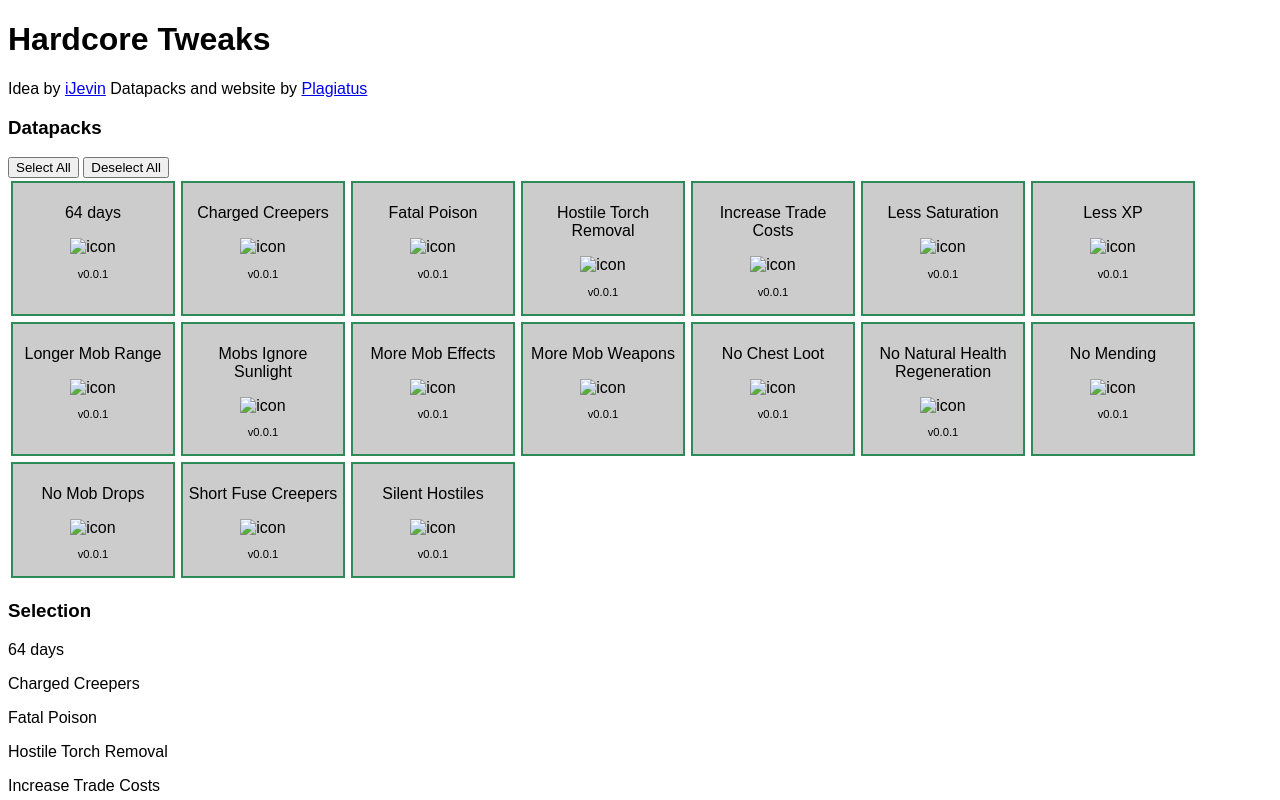
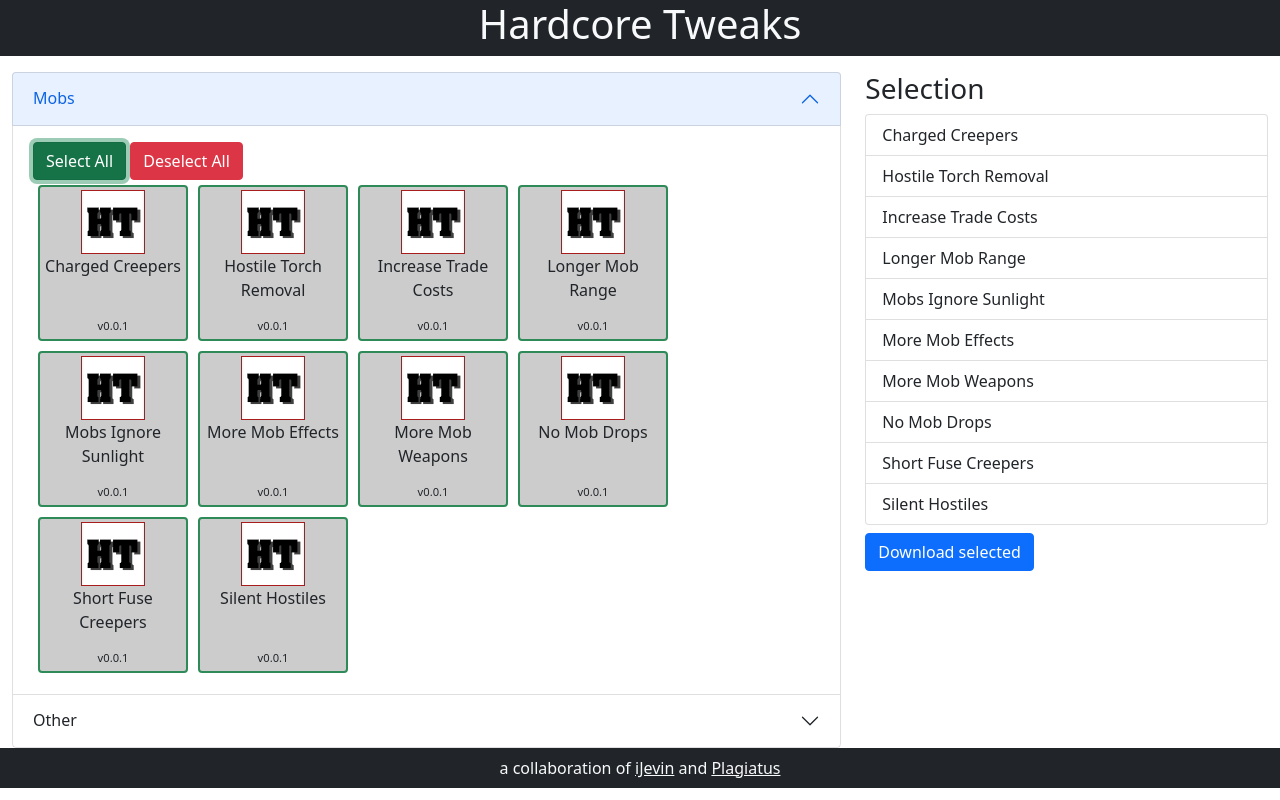
Before and after one commit to Plagiatus/HardcoreTweaks, a plain HTML site: page docs/index.html in a window 1280 px wide. Both pictures are taken after a click on the button "Select All". Shown: the top 800 px of the page. Drawn offline with nearby package versions, Linux system fonts and the light colour scheme.

Commit message:
bootstrap and some functionality

```diff
--- a/docs/index.html
+++ b/docs/index.html
@@ -5,23 +5,27 @@
     <meta charset="UTF-8">
     <meta name="viewport" content="width=device-width, initial-scale=1.0">
     <title>Hardcore Tweaks</title>
+    <link href="https://cdn.jsdelivr.net/npm/bootstrap@5.0.0-beta1/dist/css/bootstrap.min.css" rel="stylesheet"
+        integrity="sha384-giJF6kkoqNQ00vy+HMDP7azOuL0xtbfIcaT9wjKHr8RbDVddVHyTfAAsrekwKmP1" crossorigin="anonymous">
     <link rel="stylesheet" href="style.css">
-    <script src="jszip.min.js"></script>
-    <script src="jszip-utils.min.js"></script>
-    <script src="FileSaver.min.js"></script>
-    <script src="script.js" defer></script>
+    <script src="scripts/jszip.min.js"></script>
+    <script src="scripts/jszip-utils.min.js"></script>
+    <script src="scripts/FileSaver.min.js"></script>
+    <script src="scripts/bootstrap.bundle.min.js"></script>
+    <script src="scripts/script.js" defer></script>
 </head>
 
 <body>
     <header>
-        <h1>Hardcore Tweaks</h1>
-        <p><span>Idea by <a href="https://streamerlinks.com/iJevin" target="_blank" rel="noopener noreferrer">iJevin</a></span> <span>Datapacks and website by <a href="https://plagiatus.net" target="_blank" rel="noopener noreferrer">Plagiatus</a></span></p>
+        <h1 id="pagetitle">Hardcore Tweaks</h1>
     </header>
     <main>
-        <div id="category-wrapper">
+        <div class="container-fluid">
+            <div class="row align-items-start">
+                <div id="category-wrapper" class="col-8 accordion">
 
                 </div>
-        <div id="selection-wrapper">
+                <div id="selection-wrapper" class="col">
                     <h3>Selection</h3>
                     <div id="selection">
                         Nothing selected
@@ -29,26 +33,44 @@
                     <div id="warnings">
 
                     </div>
-            <button id="download" disabled>Download selected</button>
+                    <button id="download" disabled class="btn btn-primary mt-2">Download selected</button>
+                </div>
+            </div>
         </div>
     </main>
+    <footer>
+        <div id="credit">
+            <span>
+                a collaboration of
+                <a href="https://streamerlinks.com/iJevin" target="_blank" rel="noopener noreferrer">iJevin</a>
+                and
+                <a href="https://plagiatus.net" target="_blank" rel="noopener noreferrer">Plagiatus</a>
+            </span>
+        </div>
+    </footer>
 </body>
 
 <template id="template-pack">
     <div class="pack">
+        <img src="" alt="icon" class="pack-icon">
         <p class="pack-title">Title</p>
-        <img src="" alt="icon" class="pack-icon">
         <p class="pack-version">v0.0.1</p>
         <div class="pack-description">Description</div>
     </div>
 </template>
 <template id="template-category">
-    <div class="category">
-        <h3 class="category-title">Title</h3>
-        <button class="selectall">Select All</button>
-        <button class="deselectall">Deselect All</button>
-        <div class="packs-wrapper">
-
+    <div class="category accordion-item">
+        <h3 class="accordion-header">
+            <button class="category-title accordion-button collapsed" type="button" data-bs-toggle="collapse">
+                Title
+            </button>
+        </h3>
+        <div class="category-content accordion-collapse collapse" data-bs-parent="#category-wrapper">
+            <div class="accordion-body">
+                <button class="selectall btn btn-success">Select All</button>
+                <button class="deselectall btn btn-danger">Deselect All</button>
+                <div class="packs-wrapper"></div>
+            </div>
         </div>
     </div>
 </template>
--- a/docs/release.json
+++ b/docs/release.json
@@ -1,32 +1,14 @@
 [
     {
-        "name": "Datapacks",
+        "name": "Mobs",
         "description": "",
         "packs": [
-            {
-                "title": "64 days",
-                "description": "Start the game on day 64 for maximum local difficulty",
-                "icon": "",
-                "warning": "",
-                "link": "HT_64Days",
-                "latest": "0.0.1",
-                "video": ""
-            },
             {
                 "title": "Charged Creepers",
                 "description": "Some creepers are charged by default",
                 "icon": "",
                 "warning": "",
                 "link": "HT_ChargedCreepers",
-                "latest": "0.0.1",
-                "video": ""
-            },
-            {
-                "title": "Fatal Poison",
-                "description": "Poison is not only more potent, but also kills you.",
-                "icon": "",
-                "warning": "",
-                "link": "HT_FatalPoison",
                 "latest": "0.0.1",
                 "video": ""
             },
@@ -45,24 +27,6 @@
                 "icon": "",
                 "warning": "",
                 "link": "HT_IncreaseTradeCost",
-                "latest": "0.0.1",
-                "video": ""
-            },
-            {
-                "title": "Less Saturation",
-                "description": "The effective saturation of food is halved.",
-                "icon": "",
-                "warning": "",
-                "link": "HT_LessSaturation",
-                "latest": "0.0.1",
-                "video": ""
-            },
-            {
-                "title": "Less XP",
-                "description": "All XP sources provide less XP",
-                "icon": "",
-                "warning": "",
-                "link": "HT_LessXP",
                 "latest": "0.0.1",
                 "video": ""
             },
@@ -103,33 +67,6 @@
                 "video": ""
             },
             {
-                "title": "No Chest Loot",
-                "description": "Generated chests don't contain any loot.",
-                "icon": "",
-                "warning": "This overwrites all loot tables for chest in the game!",
-                "link": "HT_NoChestLoot",
-                "latest": "0.0.1",
-                "video": ""
-            },
-            {
-                "title": "No Natural Health Regeneration",
-                "description": "There is no natural health regeneration",
-                "icon": "",
-                "warning": "",
-                "link": "HT_NoHealthRegeneration",
-                "latest": "0.0.1",
-                "video": ""
-            },
-            {
-                "title": "No Mending",
-                "description": "All occurences of mending are removed from the game.",
-                "icon": "",
-                "warning": "",
-                "link": "HT_NoMending",
-                "latest": "0.0.1",
-                "video": ""
-            },
-            {
                 "title": "No Mob Drops",
                 "description": "Mobs don't drop any of their normal drops.",
                 "icon": "",
@@ -156,6 +93,76 @@
                 "latest": "0.0.1",
                 "video": ""
             }
+
+        ]
+    },
+    {
+        "name": "Other",
+        "description": "",
+        "packs": [
+            {
+                "title": "64 days",
+                "description": "Start the game on day 64 for maximum local difficulty",
+                "icon": "",
+                "warning": "",
+                "link": "HT_64Days",
+                "latest": "0.0.1",
+                "video": ""
+            },
+            {
+                "title": "Fatal Poison",
+                "description": "Poison is not only more potent, but also kills you.",
+                "icon": "",
+                "warning": "",
+                "link": "HT_FatalPoison",
+                "latest": "0.0.1",
+                "video": ""
+            },
+            {
+                "title": "Less Saturation",
+                "description": "The effective saturation of food is halved.",
+                "icon": "",
+                "warning": "",
+                "link": "HT_LessSaturation",
+                "latest": "0.0.1",
+                "video": ""
+            },
+            {
+                "title": "Less XP",
+                "description": "All XP sources provide less XP",
+                "icon": "",
+                "warning": "",
+                "link": "HT_LessXP",
+                "latest": "0.0.1",
+                "video": ""
+            },
+            {
+                "title": "No Chest Loot",
+                "description": "Generated chests don't contain any loot.",
+                "icon": "",
+                "warning": "This overwrites all loot tables for chest in the game!",
+                "link": "HT_NoChestLoot",
+                "latest": "0.0.1",
+                "video": ""
+            },
+            {
+                "title": "No Natural Health Regeneration",
+                "description": "There is no natural health regeneration",
+                "icon": "",
+                "warning": "",
+                "link": "HT_NoHealthRegeneration",
+                "latest": "0.0.1",
+                "video": ""
+            },
+            {
+                "title": "No Mending",
+                "description": "All occurences of mending are removed from the game.",
+                "icon": "",
+                "warning": "",
+                "link": "HT_NoMending",
+                "latest": "0.0.1",
+                "video": ""
+            }
         ]
     }
 ]
--- a/docs/script.js
+++ b/docs/scripts/script.js
@@ -18,12 +18,22 @@ function genPage() {
     let packTemplate = document.getElementById("template-pack");
     let categoryWrapper = document.getElementById("category-wrapper");
 
+    let first = true;
     for (let category of packs) {
         let newCat = categoryTemplate.content.cloneNode(true);
-        newCat.querySelector(".category-title").innerText = category.name;
+        let title = newCat.querySelector(".category-title");
+        title.innerText = category.name;
+        title.setAttribute("data-bs-target", "#" + removeSpaces(category.name));
         let packsWrapper = newCat.querySelector(".packs-wrapper");
         newCat.querySelector(".selectall").addEventListener("click", selectAll);
         newCat.querySelector(".deselectall").addEventListener("click", deselectAll);
+        newCat.querySelector(".category-content").id = removeSpaces(category.name);
+
+        if (first) {
+            title.classList.remove("collapsed");
+            newCat.querySelector(".category-content").classList.add("show");
+            first = false;
+        }
 
         categoryWrapper.appendChild(newCat);
         for (let pack of category.packs) {
@@ -33,6 +43,14 @@ function genPage() {
             description.innerText = pack.description;
             let packDiv = newPack.querySelector(".pack");
             packDiv.addEventListener("click", toggleSelect);
+
+            let icon = newPack.querySelector("img");
+            if (pack.icon) {
+                icon.src = "img/" + pack.icon;
+            } else {
+                icon.src = "img/placeholder.jpg";
+            }
+
             packsWrapper.appendChild(newPack);
 
             function toggleSelect() {
@@ -48,17 +66,22 @@ function genPage() {
         }
 
         function selectAll() {
-            selection = [];
-            selection.push(...category.packs);
-            let selectionDivs = document.getElementsByClassName("pack");
+            for (let pack of category.packs) {
+                if (!selection.includes(pack))
+                    selection.push(pack);
+            }
+            let selectionDivs = packsWrapper.getElementsByClassName("pack");
             for (let div of selectionDivs) {
                 div.classList.add("selected");
             }
             updateSelected();
         }
         function deselectAll() {
-            selection = [];
-            let selectionDivs = document.getElementsByClassName("pack");
+            for (let pack of category.packs) {
+                if (selection.includes(pack))
+                    selection.splice(selection.indexOf(pack), 1);
+            }
+            let selectionDivs = packsWrapper.getElementsByClassName("pack");
             for (let div of selectionDivs) {
                 div.classList.remove("selected");
             }
@@ -70,10 +93,13 @@ function genPage() {
 function updateSelected() {
     let selectionDiv = document.getElementById("selection");
     selectionDiv.innerHTML = "";
+    let ul = document.createElement("ul");
+    ul.classList.add("list-group")
     for (let pack of selection) {
-        let p = document.createElement("p");
-        p.innerText = pack.title;
-        selectionDiv.appendChild(p);
+        let li = document.createElement("li");
+        li.innerText = pack.title;
+        li.classList.add("list-group-item")
+        ul.appendChild(li);
     }
 
     let dlButton = document.getElementById("download");
@@ -81,6 +107,8 @@ function updateSelected() {
     if (selection.length == 0) {
         selectionDiv.innerText = "Nothing selected";
         dlButton.disabled = true;
+    } else {
+        selectionDiv.appendChild(ul);
     }
 }
 
@@ -108,3 +136,7 @@ function urlToPromise(url) {
         });
     });
 }
+
+function removeSpaces(s) {
+    return s.replace(" ", "");
+}
--- a/docs/style.css
+++ b/docs/style.css
@@ -1,5 +1,9 @@
 body {
-    font-family: Arial, Helvetica, sans-serif;
+    user-select: none;
+    min-height: 100vh;
+    position: relative;
+    display: flex;
+    flex-direction: column;
 }
 
 .pack-icon {
@@ -19,15 +23,27 @@ body {
     padding: 5px;
     text-align: center;
     position: relative;
+    cursor: pointer;
+    display: flex;
+    flex-direction: column;
+    align-items: center;
+}
+
+.pack-description, .pack {
+    border-radius: .25rem;
 }
 
 .pack.selected {
     background-color: rgba(0, 0, 0, 0.2);
-    outline: 2px solid seagreen;
+    border: 2px solid seagreen;
+    padding: 3px;
 }
 
 .pack-version {
     font-size: 0.7em;
+    margin-top: auto;
+    width: 100%;
+    margin-bottom: 0.1em;
 }
 
 .pack-description {
@@ -42,5 +58,30 @@ body {
 }
 
 .pack:hover .pack-description {
-    display: block;
+    display: flex;
+    align-items: center;
 }
+
+#pagetitle {
+    text-align: center;
+}
+
+header, footer {
+    background-color: var(--bs-dark);
+    color: var(--bs-light);
+    margin-bottom: 1rem;
+}
+
+
+footer {
+    margin-top: auto;
+    padding: 0.5rem;
+}
+
+#credit {
+    text-align: center;
+}
+#credit a {
+    text-decoration: underline;
+    color: inherit;
+}
```
Also changed, not shown: docs/img/ijevin.jpg (added), docs/img/placeholder.jpg (added), docs/img/plagiatus.png (added), docs/scripts/FileSaver.min.js (renamed from docs/FileSaver.min.js), docs/scripts/bootstrap.bundle.min.js (added), docs/scripts/jszip-utils.min.js (renamed from docs/jszip-utils.min.js), docs/scripts/jszip.min.js (renamed from docs/jszip.min.js). Lines whose indentation alone changed are shown as unchanged.
